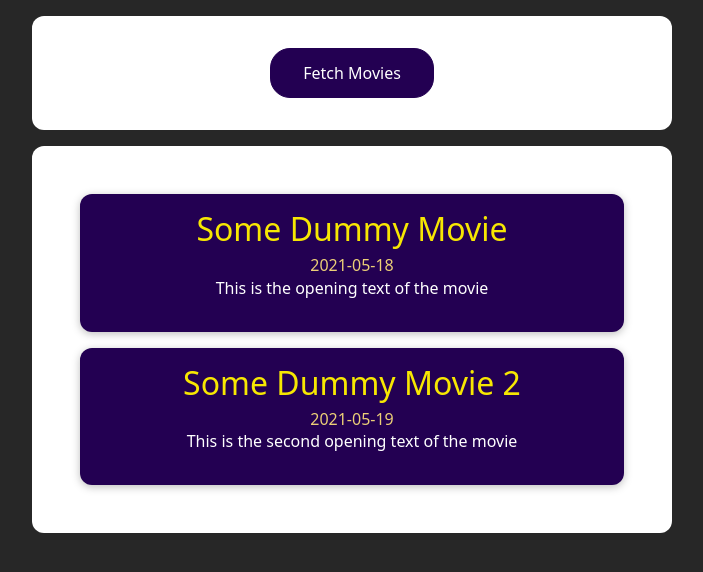
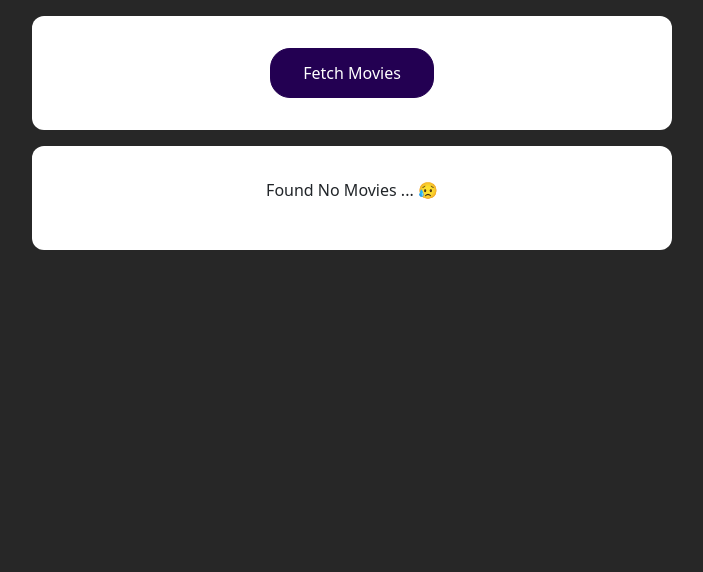
Before and after one commit to isharamaduranga/React-Advance, a React (Create React App) app: page / in a window 1280 px wide. Shown: the top 572 px of the page, without its empty margins (288-991 px from the left). Built offline with nearby package versions, Linux system fonts and the light colour scheme.

Commit message:
Fetch data using swapi api ...

```diff
--- a/src/App.js
+++ b/src/App.js
@@ -1,34 +1,61 @@
-import React from 'react';
+import React, {useState} from 'react';
 
 import MoviesList from './components/MovieList/MovieList';
 import './App.css';
 
 function App() {
-    const dummyMovies = [
-        {
-            id: 1,
-            title: 'Some Dummy Movie',
-            openingText: 'This is the opening text of the movie',
-            releaseDate: '2021-05-18',
-        },
-        {
-            id: 2,
-            title: 'Some Dummy Movie 2',
-            openingText: 'This is the second opening text of the movie',
-            releaseDate: '2021-05-19',
-        },
-    ];
+    const [movies, setMovies] = useState([]);
+    const [isLoading, setIsLoading] = useState(false);
+    const [error, setError] = useState(null);
 
-    return (
-        <React.Fragment>
+    async function fetchMovieHandler() {
+        setIsLoading(true);
+        setError(null)
+        try {
+            const response = await fetch('https://swapi.dev/api/films/')
+            if (!response.ok) {
+                throw new Error('Something went wrong!')
+            }
+            const data = await response.json();
+
+            const transformedMovies = data.results.map(movieData => {
+                return {
+                    id: movieData.episode_id,
+                    title: movieData.title,
+                    openingText: movieData.opening_crawl,
+                    releaseDate: movieData.release_date,
+                };
+            })
+            setMovies(transformedMovies);
+        } catch (error) {
+            setError(error.message)
+        }
+        setIsLoading(false);
+    }
+
+    let content = <p>Found No Movies ... 😥</p>
+    if (isLoading) {
+        content = <p>🔃Loading ...</p>
+    }
+    if (error) {
+        content = <p>{error}</p>
+    }
+    if (movies.length > 0) {
+        content = <MoviesList movies={movies}/>
+    }
+
+    return (<React.Fragment>
             <section>
-                <button>Fetch Movies</button>
+                <button
+                    onClick={fetchMovieHandler}
+                >
+                    Fetch Movies
+                </button>
             </section>
             <section>
-                <MoviesList movies={dummyMovies} />
+                {content}
             </section>
-        </React.Fragment>
-    );
+        </React.Fragment>);
 }
 
 export default App;
```
